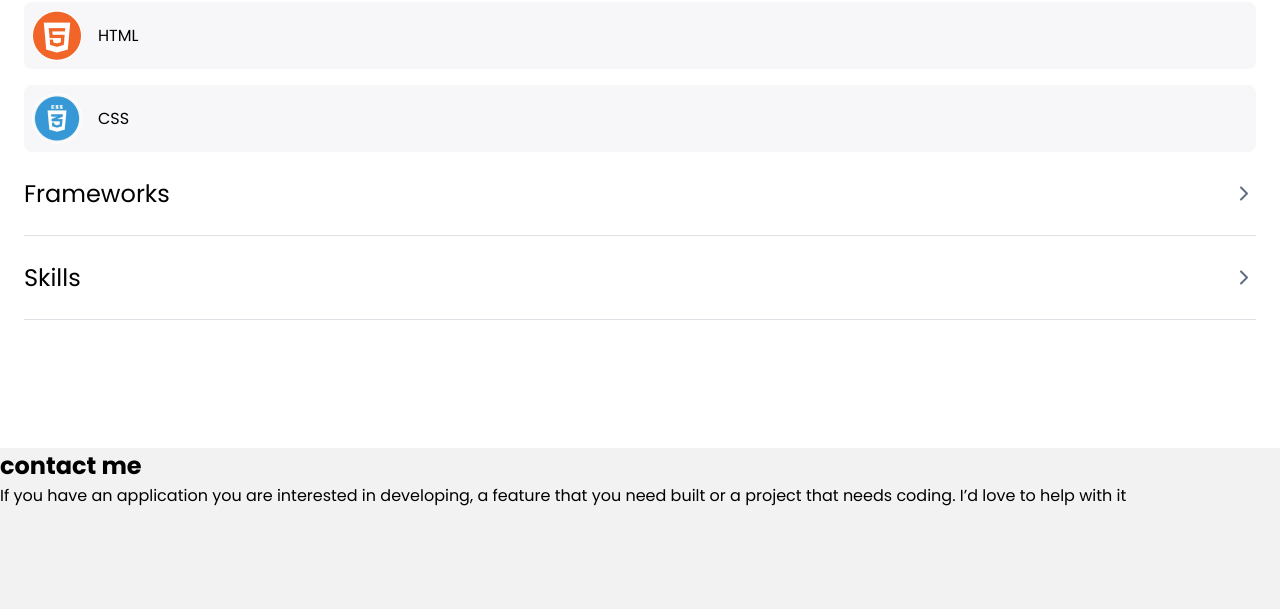
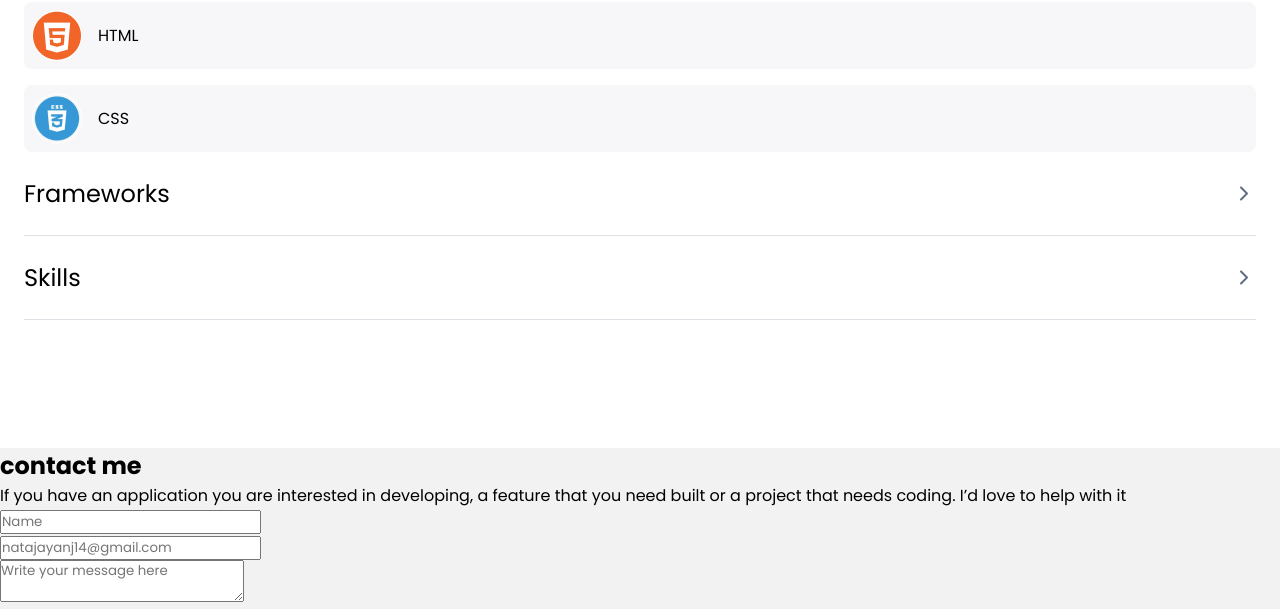
Before and after one commit to HanningtoneM/personal-portfolio, a website: page index.html in a window 1280 px wide. Shown: the part 4592-5201 px from the top of the page. Before the commit the page ends 5100 px from the top, so only its background shows below. Drawn offline with Linux system fonts and the light colour scheme.

Commit message:
Create contact form and create user input fields

```diff
--- a/index.html
+++ b/index.html
@@ -191,6 +191,22 @@
             <form
                 action="https://formspree.io/f/xayvlepl"
                 method="POST">
+                <ul>
+                    <li>
+                        <label for="name"></label>
+                        <input type="text" id="name" name="user-name" required maxlength="30" placeholder="Name">
+                    </li>
+
+                    <li>
+                        <label for="email"></label>
+                        <input type="email" id="email" name="email" required placeholder="natajayanj14@gmail.com">
+                    </li>
+
+                    <li>
+                        <label for="message"></label>
+                        <textarea id="message" name="user-message" required placeholder="Write your message here" maxlength="500"></textarea>
+                    </li>
+                </ul>
             </form>
 
         </section>
```
